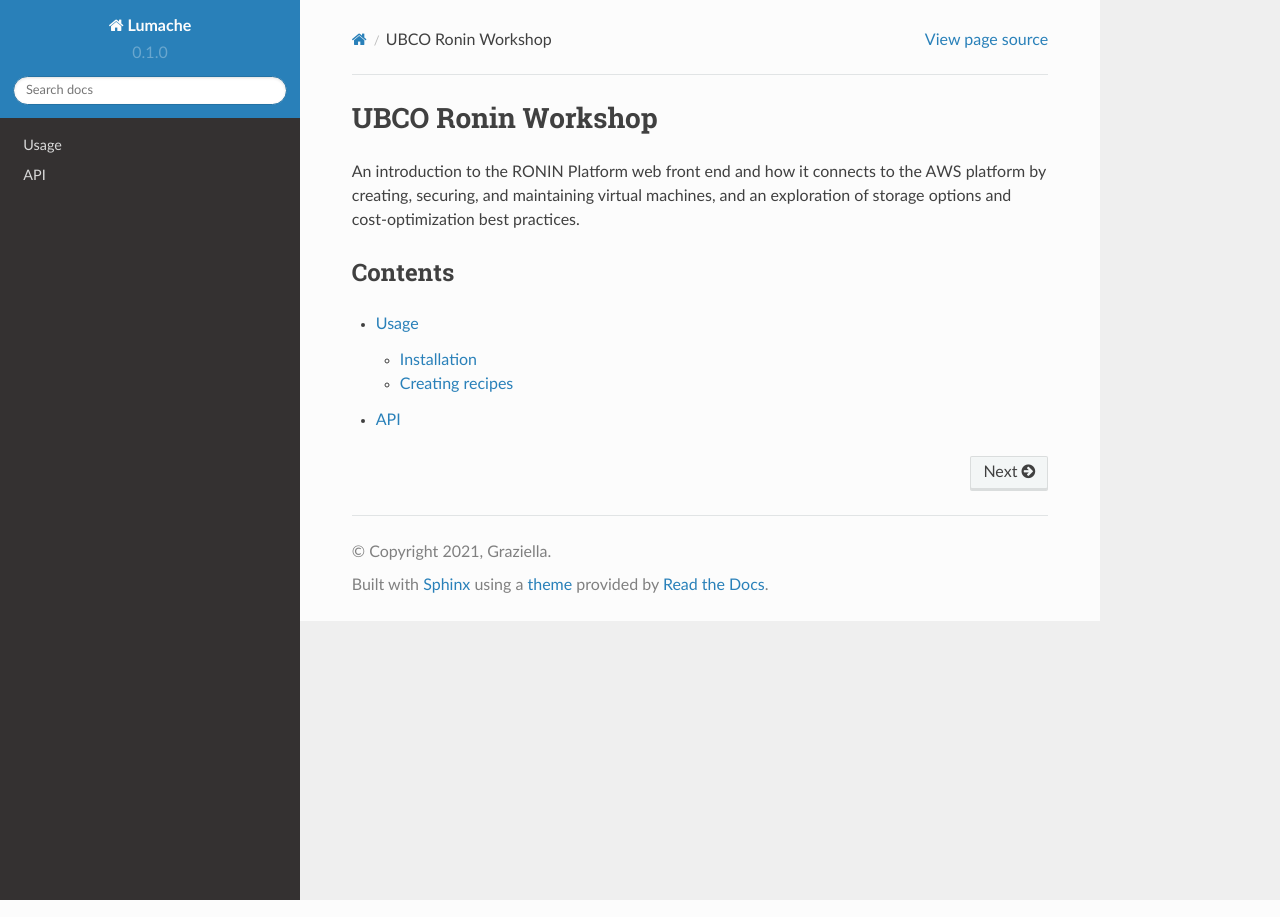
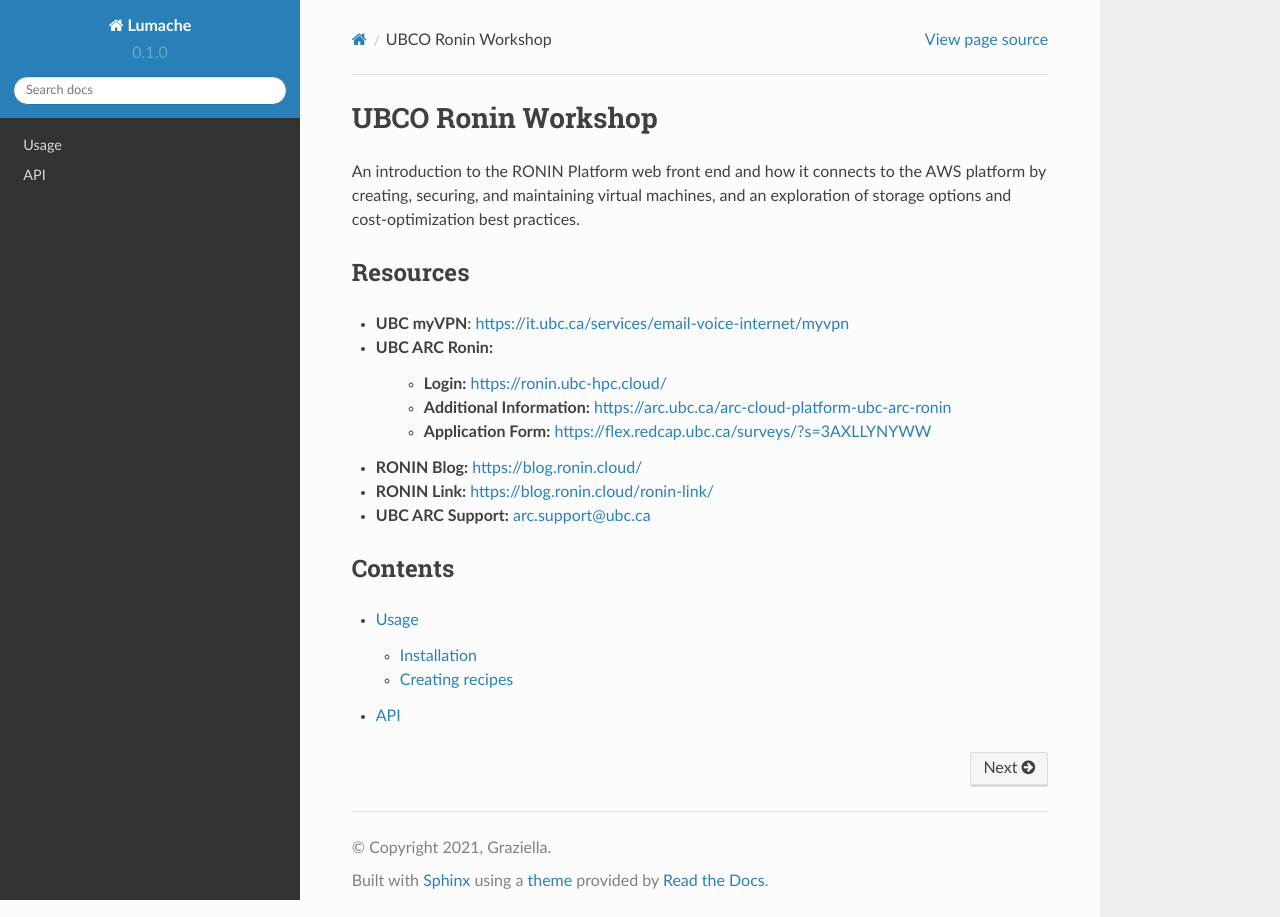
Before and after one commit to mwytang/ronin-workshop, a Sphinx documentation site: the page built from docs/source/index.rst, in a window 1280 px wide. Built offline with Sphinx 7.4.7 and the Read the Docs theme 2.0.0, drawn with Linux system fonts in a browser that asks for light colours.

Commit message:
Update index.rst with Resources

```diff
--- a/docs/source/index.rst
+++ b/docs/source/index.rst
@@ -2,6 +2,18 @@
 ===================================
 
 An introduction to the RONIN Platform web front end and how it connects to the AWS platform by creating, securing, and maintaining virtual machines, and an exploration of storage options and cost-optimization best practices.
+
+Resources
+---------
+* **UBC myVPN**: https://it.ubc.ca/services/email-voice-internet/myvpn
+* **UBC ARC Ronin:**
+   * **Login:** https://ronin.ubc-hpc.cloud/
+   * **Additional Information:** https://arc.ubc.ca/arc-cloud-platform-ubc-arc-ronin
+   * **Application Form:** https://flex.redcap.ubc.ca/surveys/?s=3AXLLYNYWW
+* **RONIN Blog:** https://blog.ronin.cloud/
+* **RONIN Link:** https://blog.ronin.cloud/ronin-link/
+* **UBC ARC Support:** arc.support@ubc.ca
+
 
 Contents
 --------
```
